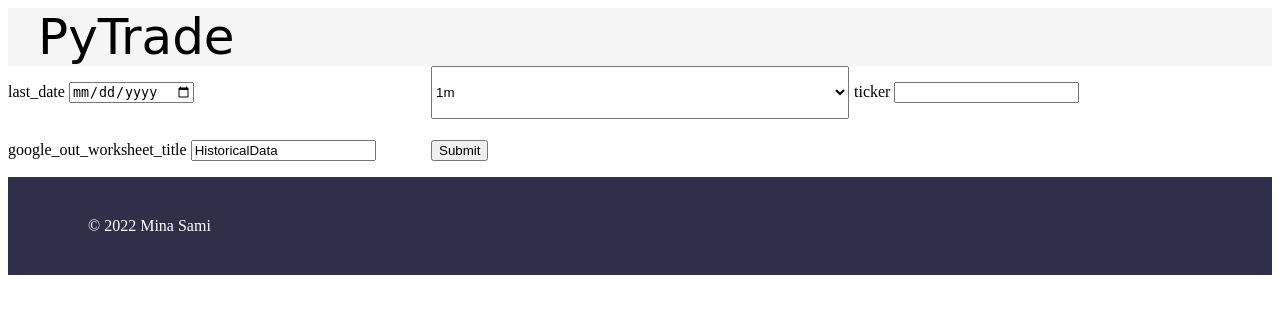
After one commit to sami-m-g/pytrade, a Flask app: page /historical in a window 1280 px wide. The commit adds this page. Shown: the top 314 px of the page. Run offline with Flask 2, Linux system fonts and the light colour scheme.

Commit message:
Added historical page

```diff
--- a/app.py
+++ b/app.py
@@ -13,10 +13,12 @@ def index():
 
 @app.route("/current")
 def current():
-    return render_template(
-        "current.html",
-        intervals=[(interval.value, interval.value in Trader.DEFAULT_INTERVALS) for interval in DataInterval]
-    )
+    return render_template("current.html", intervals=DataInterval.as_selected_list())
+
+
+@app.route("/historical")
+def historical():
+    return render_template("historical.html", intervals=DataInterval.as_list())
 
 
 @app.route("/trade", methods=["POST"])
--- a/pytrade/enums.py
+++ b/pytrade/enums.py
@@ -12,8 +12,21 @@ class DataInterval(Enum):
     DAY_1 = "1d"
     DAY_5 = "5d"
     WEEK_1 = "1wk"
-    MONTH = "1mo"
+    MONTH_1 = "1mo"
     MONTH_3 = "3mo"
+
+    @staticmethod
+    def defaults() -> list[str]:
+        return [DataInterval.MONTH_1.value, DataInterval.WEEK_1.value, DataInterval.DAY_1.value]
+
+    @staticmethod
+    def as_selected_list() -> list[tuple[str, bool]]:
+        defaults = DataInterval.defaults()
+        return [(interval.value, interval.value in defaults) for interval in DataInterval]
+
+    @staticmethod
+    def as_list() -> list[str]:
+        return [interval.value for interval in DataInterval]
 
 
 class SignalStatus(Enum):
--- a/pytrade/trader.py
+++ b/pytrade/trader.py
@@ -1,7 +1,7 @@
 import pandas as pd
 from flask import Flask
 
-from pytrade.enums import SignalStatus
+from pytrade.enums import SignalStatus, DataInterval
 from pytrade.helpers import GoogleSheetsHelper
 from pytrade.loader import YahooFinanceLoader
 from pytrade.model import WilliamsParams
@@ -23,7 +23,7 @@ class Trader:
         "MRP.JO", "MTN.JO", "NPN.JO", "NED.JO", "NRP.JO", "PPH.JO", "PRX.JO", "REM.JO", "SLM.JO", "SOL.JO", "SHP.JO",
         "SSW.JO", "S32.JO", "SBK.JO", "VOD.JO", "WHL.JO"
     ]
-    DEFAULT_INTERVALS = ["1mo", "1wk", "1d"]
+    DEFAULT_INTERVALS = DataInterval.defaults()
 
     def __init__(
         self, flask_app: Flask, williams_params: list[WilliamsParams], hull_ma_period: int, hull_ma_limit: float,
--- /dev/null
+++ b/templates/historical.html
@@ -0,0 +1,15 @@
+{% extends "layout.html" %}
+{% block content %}
+<form class="process-form" action="/trade" method="post">
+    <p>last_date <input type="date" name="last_date"></p>
+    <select name="interval">
+        <option disabled>Intervals</option>
+        {% for interval in intervals %}
+        <option value="{{ interval }}">{{interval}}</option>
+        {% endfor %}
+    </select>
+    <p>ticker <input type="string" name="ticker" /></p>
+    <p>google_out_worksheet_title <input type="string" name="google_out_worksheet_title" value="HistoricalData" /></p>
+    <p><input type="submit" value="Submit" /></p>
+</form>
+{% endblock %}
--- a/templates/layout.html
+++ b/templates/layout.html
@@ -10,7 +10,7 @@
 
 <body>
     <header class="header">
-        <a href="#" class="logo">PyTrade</a>
+        <a href="/" class="logo">PyTrade</a>
     </header>
     {% block content %}{% endblock %}
     <footer class="footer">
```
